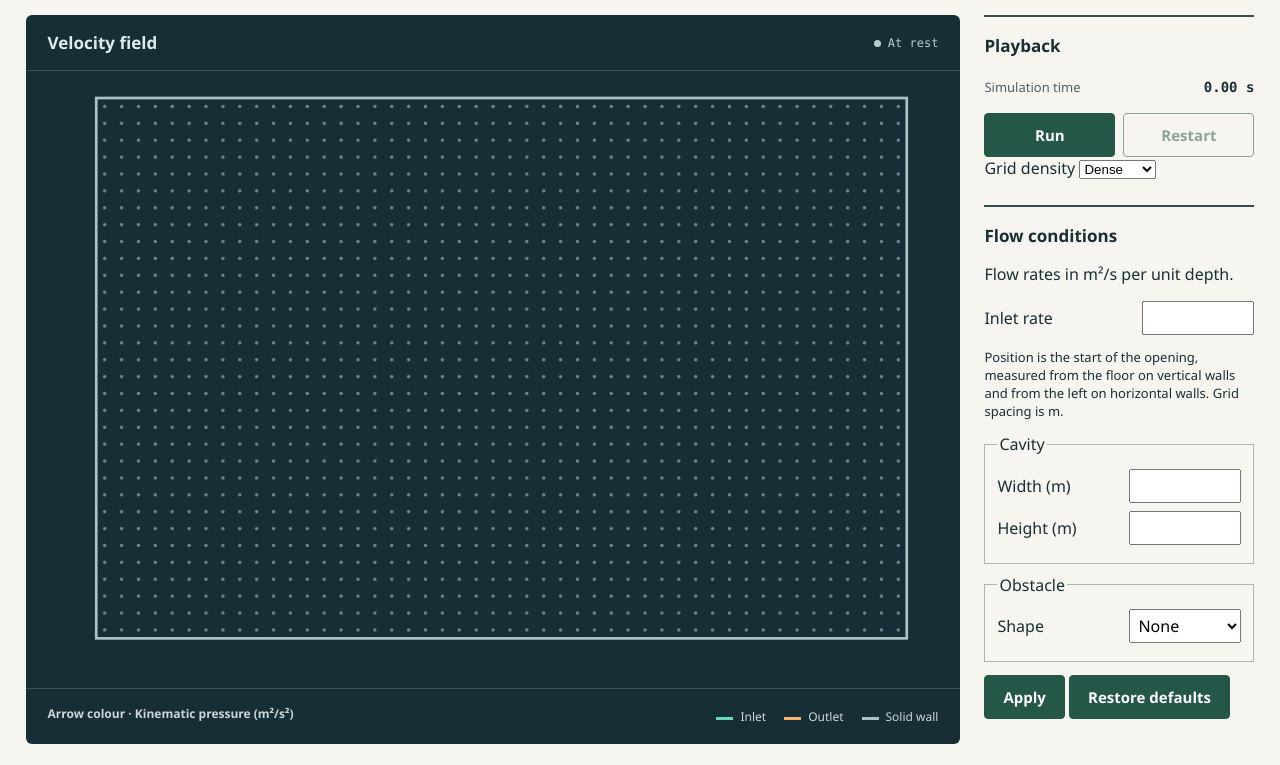
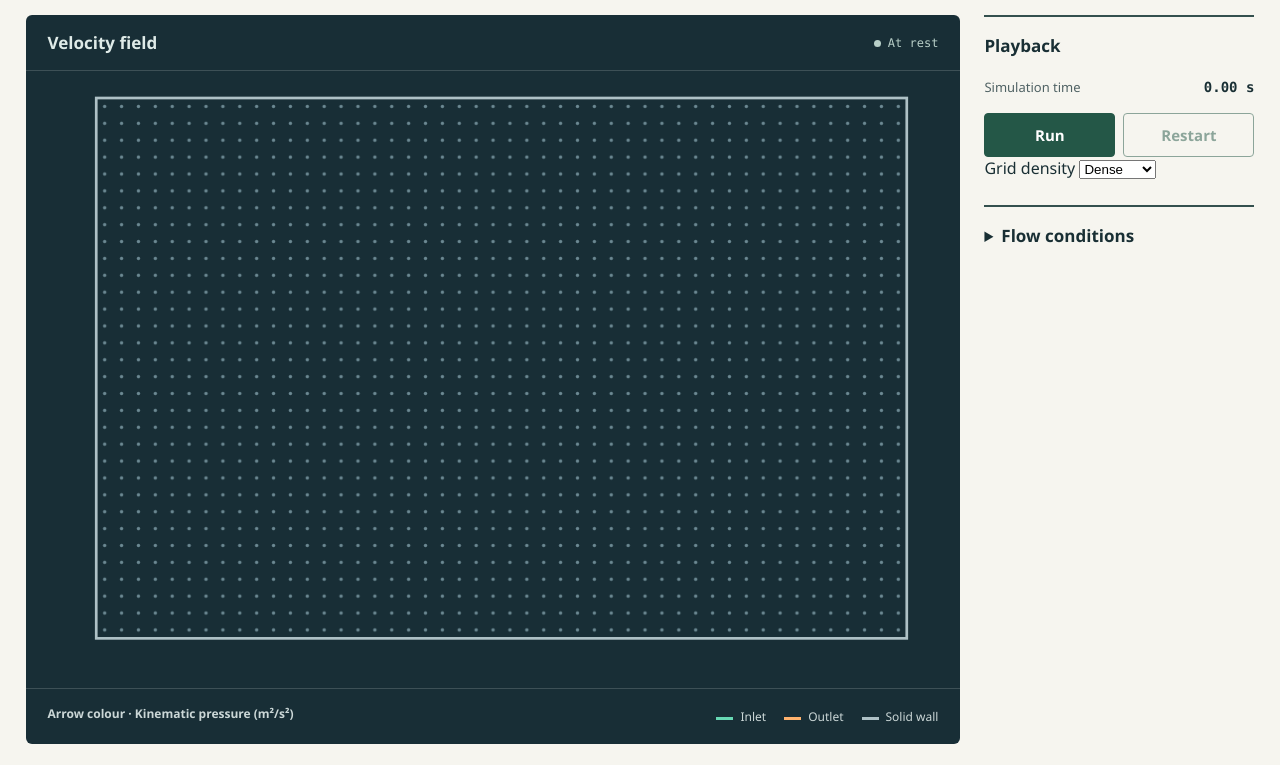
Before and after one commit to barnabyg/cfdVisualise2, a website: page index.html in a window 1280 px wide. Shown: the part 165-930 px from the top of the page. Drawn offline with Linux system fonts and the light colour scheme; some packages are replaced by stand-ins of ours; a script that the page names is missing.

Commit message:
feat(viewer): collapse flow conditions by default
Refs #21

```diff
--- a/index.html
+++ b/index.html
@@ -95,8 +95,8 @@
               </select>
             </label>
           </section>
-          <section>
-            <h2>Flow conditions</h2>
+          <details>
+            <summary><h2>Flow conditions</h2></summary>
             <dl id="conditions"></dl>
             <p>Flow rates in m²/s per unit depth.</p>
             <form id="settings" novalidate>
@@ -161,7 +161,7 @@
               <button type="submit">Apply</button>
               <button id="defaults" type="button">Restore defaults</button>
             </form>
-          </section>
+          </details>
         </aside>
       </div>
     </main>
--- a/style.css
+++ b/style.css
@@ -137,9 +137,16 @@ h2 {
 .legend .out:before {
   background: #ffb26d;
 }
-aside section {
+aside section,
+aside details {
   border-top: 2px solid #34504e;
   padding: 17px 0 26px;
+}
+aside summary {
+  cursor: pointer;
+}
+aside summary h2 {
+  display: inline;
 }
 .time,
 dl > div {
@@ -190,7 +197,8 @@ button:disabled {
   opacity: 0.5;
   cursor: default;
 }
-button:focus-visible {
+button:focus-visible,
+aside summary:focus-visible {
   outline: 3px solid #d88a37;
   outline-offset: 3px;
 }
```
Also changed, not shown: tests/obstacle.spec.ts (+1 -0 lines), tests/viewer.spec.ts (+36 -0 lines), README.md.
